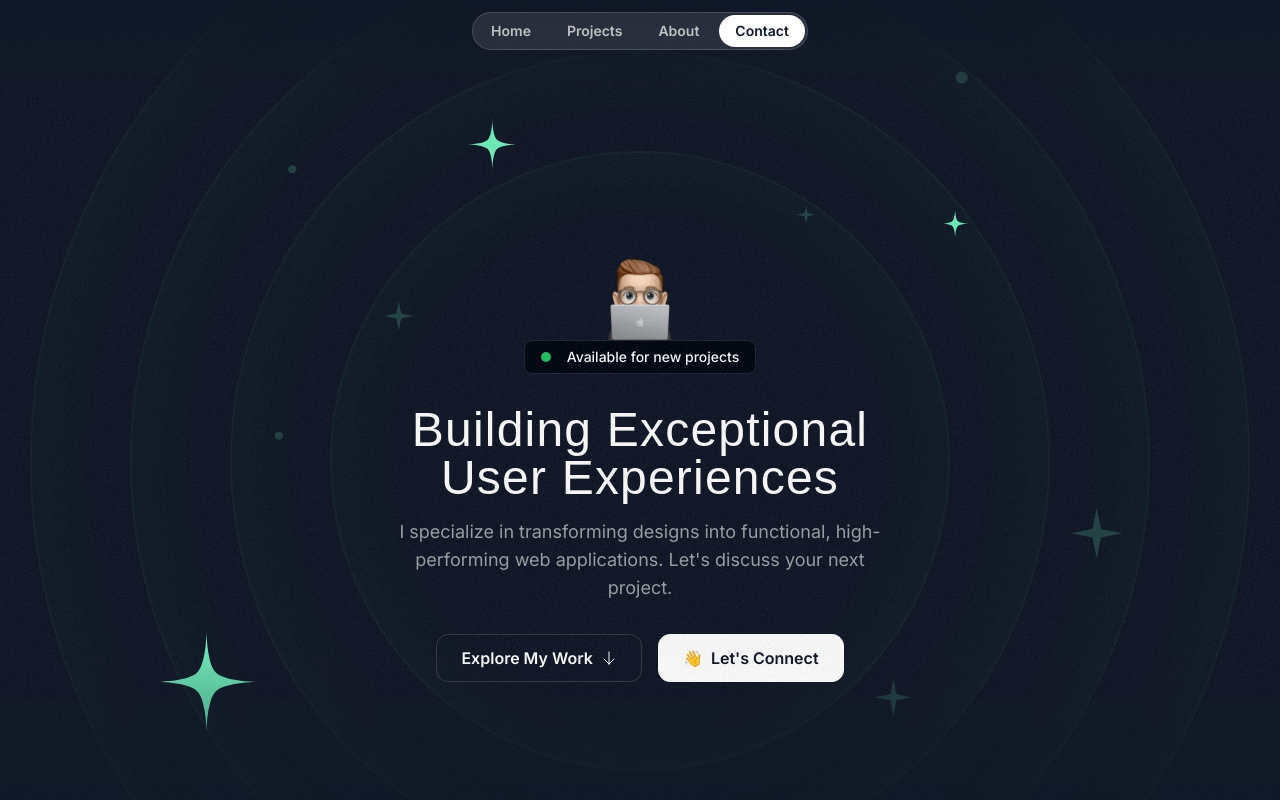
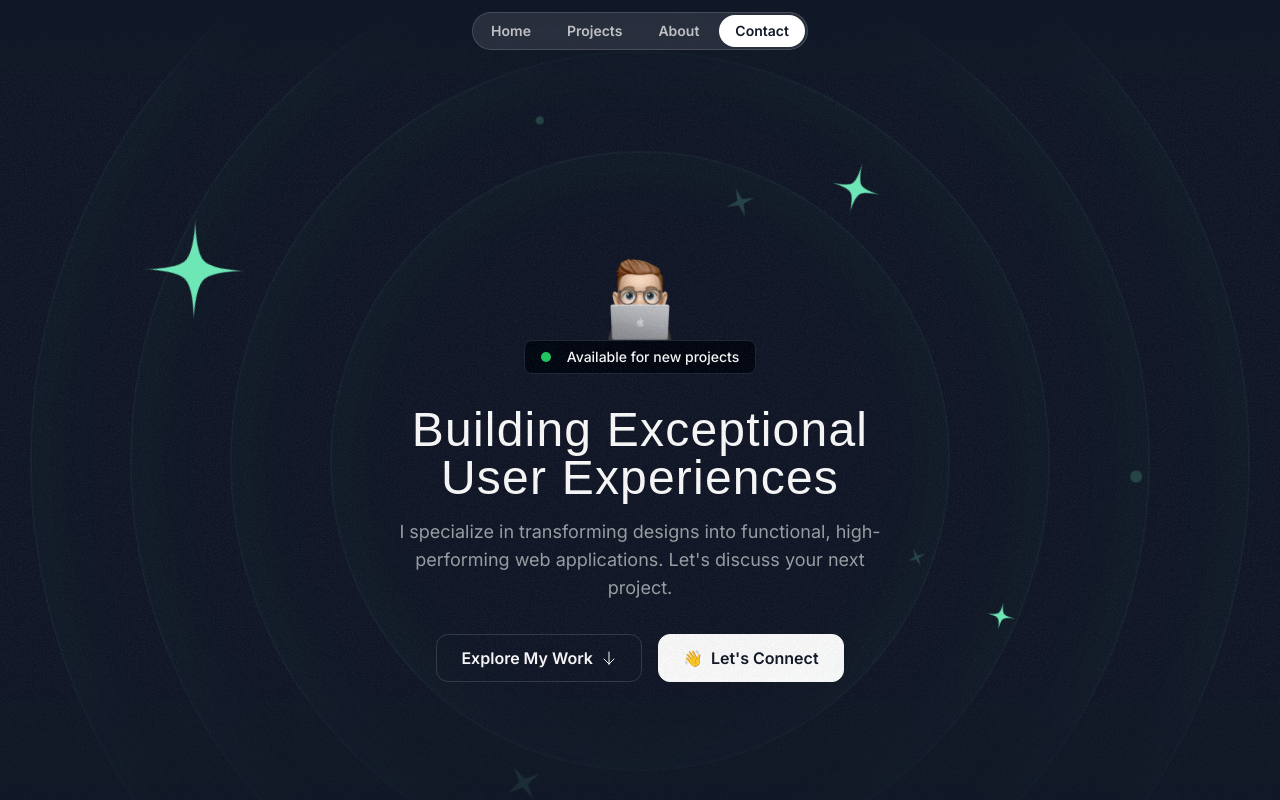
Before and after one commit to tr1pplehf/portfolio, a Next.js app: page / in a window 1280 px wide. Shown: the top 800 px of the page. Built offline with nearby package versions, Linux system fonts and the light colour scheme; a web font is replaced by a local one.

Commit message:
Portfolio: Hero section анимация.

```diff
--- a/src/components/HeroOrbit/HeroOrbit.tsx
+++ b/src/components/HeroOrbit/HeroOrbit.tsx
@@ -1,17 +1,43 @@
 import {PropsWithChildren} from "react";
+import {twMerge} from "tailwind-merge";
 
 const HeroOrbit = ({
                      children,
                      size,
-  rotation
-}: PropsWithChildren<{ size: number; rotation: number }>) => {
+                     rotation,
+                     shouldOrbit = false,
+                     shouldSpin = false,
+                     spinDuration,
+                     orbitDuration,
+                   }: PropsWithChildren<{
+  size: number;
+  rotation: number;
+  shouldOrbit?: boolean;
+  shouldSpin?: boolean;
+  spinDuration?: string;
+  orbitDuration?: string;
+}>) => {
   return (
     <div className="absolute left-1/2 top-1/2 -translate-x-1/2 -translate-y-1/2">
-      <div className="flex items-start justify-start" style={{
+      <div
+        className={twMerge(shouldOrbit && "animate-spin")}
+        style={{
+          animationDuration: orbitDuration
+        }}
+      >
+        <div
+          className="flex items-start justify-start"
+          style={{
             transform: `rotate(${rotation}deg)`,
             width: `${size}px`,
             height: `${size}px`
-      }}>
+          }}
+        >
+          <div className={twMerge(shouldSpin && "animate-spin")}
+            style={{
+              animationDuration: spinDuration
+            }}
+          >
             <div
               className="inline-flex"
               style={{
@@ -22,6 +48,8 @@
             </div>
           </div>
         </div>
+      </div>
+    </div>
   )
 }
 
--- a/src/sections/Hero.tsx
+++ b/src/sections/Hero.tsx
@@ -23,60 +23,94 @@
         <HeroOrbit
           size={800}
           rotation={-72}
+          shouldOrbit
+          orbitDuration="48s"
+          shouldSpin
+          spinDuration="6s"
         >
           <StarIcon className="size-28 text-emerald-300" />
         </HeroOrbit>
         <HeroOrbit
           size={550}
           rotation={20}
+          shouldOrbit
+          orbitDuration="38s"
+          shouldSpin
+          spinDuration="6s"
         >
           <StarIcon className="size-14 text-emerald-300" />
         </HeroOrbit>
         <HeroOrbit
           size={590}
           rotation={98}
+          shouldOrbit
+          orbitDuration="40s"
+          shouldSpin
+          spinDuration="6s"
         >
           <StarIcon className="size-8 text-emerald-300" />
         </HeroOrbit>
         <HeroOrbit
           size={430}
           rotation={-14}
+          shouldOrbit
+          orbitDuration="30s"
+          shouldSpin
+          spinDuration="3s"
         >
           <SparkleIcon className="size-8 text-emerald-300/20" />
         </HeroOrbit>
         <HeroOrbit
           size={440}
           rotation={79}
+          shouldOrbit
+          orbitDuration="32s"
+          shouldSpin
+          spinDuration="3s"
         >
           <SparkleIcon className="size-5 text-emerald-300/20" />
         </HeroOrbit>
         <HeroOrbit
           size={530}
           rotation={178}
+          shouldOrbit
+          orbitDuration="36s"
+          shouldSpin
+          spinDuration="3s"
         >
           <SparkleIcon className="size-10 text-emerald-300/20" />
         </HeroOrbit>
         <HeroOrbit
           size={710}
           rotation={144}
+          shouldOrbit
+          orbitDuration="44s"
+          shouldSpin
+          spinDuration="3s"
         >
           <SparkleIcon className="size-14 text-emerald-300/20" />
         </HeroOrbit>
         <HeroOrbit
           size={720}
           rotation={85}
+          shouldOrbit
+          orbitDuration="46s"
         >
           <div className="size-3 rounded-full bg-emerald-300/20" />
         </HeroOrbit>
         <HeroOrbit
           size={520}
           rotation={-41}
+          shouldOrbit
+          orbitDuration="34s"
         >
           <div className="size-2 rounded-full bg-emerald-300/20" />
         </HeroOrbit>
         <HeroOrbit
           size={650}
           rotation={-5}
+          shouldOrbit
+          orbitDuration="42s"
         >
           <div className="size-2 rounded-full bg-emerald-300/20" />
         </HeroOrbit>
@@ -89,7 +123,9 @@
             alt="Person peeking from behind laptop"
           />
           <div className="bg-gray-950 border border-gray-800 px-4 py-1.5 inline-flex items-center gap-4 rounded-lg">
-            <span className="bg-green-500 size-2.5 rounded-full"></span>
+            <div className="bg-green-500 size-2.5 rounded-full relative">
+              <div className="bg-green-500 absolute inset-0 rounded-full animate-ping-large"></div>
+            </div>
             <p className="text-sm font-medium">Available for new projects</p>
           </div>
         </div>
--- a/tailwind.config.ts
+++ b/tailwind.config.ts
@@ -24,6 +24,17 @@
       fontFamily: {
         sans: 'var(--font-sans)',
         serif: 'var(--font-serif)',
+      },
+      animation: {
+        'ping-large': 'ping-large 1s ease-in-out infinite'
+      },
+      keyframes: {
+        'ping-large': {
+          '75%, 100%': {
+            transform: 'scale(3)',
+            opacity: '0',
+          }
+        }
       }
     },
   },
```
Lines whose indentation alone changed are shown as unchanged.
